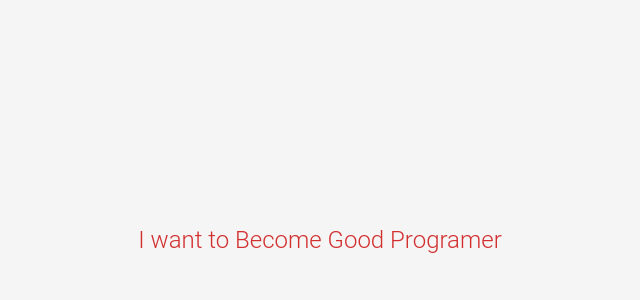
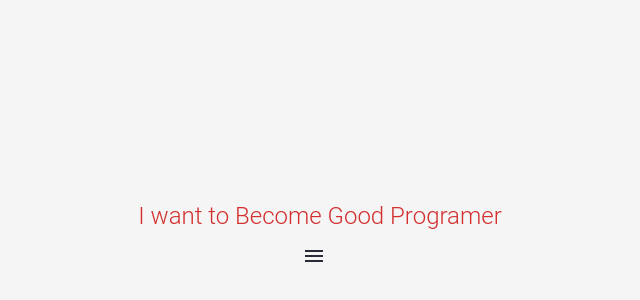
Before and after one commit to badapureprogrammer/Material-UI-Component, a React (Create React App) app: page / in a window 1280 px wide. Shown: the part 160-460 px from the top of the page, without its empty margins (320-960 px from the left). Built offline with nearby package versions, Linux system fonts and the light colour scheme; the HTML template or start-up script is replaced by a standard one.

Commit message:
add drawer

```diff
--- a/src/App.js
+++ b/src/App.js
@@ -1,5 +1,6 @@
 import "./App.css";
 import MuiTypography from "./component/Typography/MuiTypography";
+import MuiDrawer from "./component/Drawer/MuiDrawer";
 
 function App() {
 
@@ -8,6 +9,7 @@ function App() {
       <MuiTypography color={"error"} variant={"h5"} weight={300}>
         I want to Become Good Programer
       </MuiTypography>
+      <MuiDrawer drawerDirection={"left"} boxWidth={"300px"} menuAlign={"center"} children={"SIDEBAR"} color={"error"} variant={"body1"}/>
     </div>
   );
 }
--- /dev/null
+++ b/src/component/Drawer/MuiDrawer.jsx
@@ -0,0 +1,34 @@
+import React, { useState } from "react";
+import { Drawer, Box, Typography, IconButton } from "@mui/material";
+import MenuIcon from "@mui/icons-material/Menu";
+
+const MuiDrawer = (props) => {
+
+  const {drawerDirection,boxWidth,menuAlign,color,variant,weight,className,children} = props;
+
+  const [isDrawerOpen, setIsDrawerOpen] = useState(false);
+
+  const handleDrawer = (isOpen) => {
+    setIsDrawerOpen(isOpen);
+  };
+
+  return (
+    <>
+      <IconButton size="large" edge="start" color="inherit" onClick={() => handleDrawer(true)}>
+        <MenuIcon />
+      </IconButton>
+      <Drawer anchor={drawerDirection} open={isDrawerOpen} onClose={() =>handleDrawer(false)}>
+        <Box p={2} width={boxWidth} textAlign={menuAlign} role="presentation">
+          <Typography color={color} variant={variant} fontWeight={weight} className={className}>
+            {children}
+          </Typography>
+        </Box>
+      </Drawer>
+    </>
+  );
+};
+
+export default MuiDrawer;
+
+// Use This Example
+// <MuiDrawer drawerDirection={"left"} boxWidth={"300px"} menuAlign={"center"} children={"SIDEBAR"} color={"error"} variant={"body1"}/>
```
